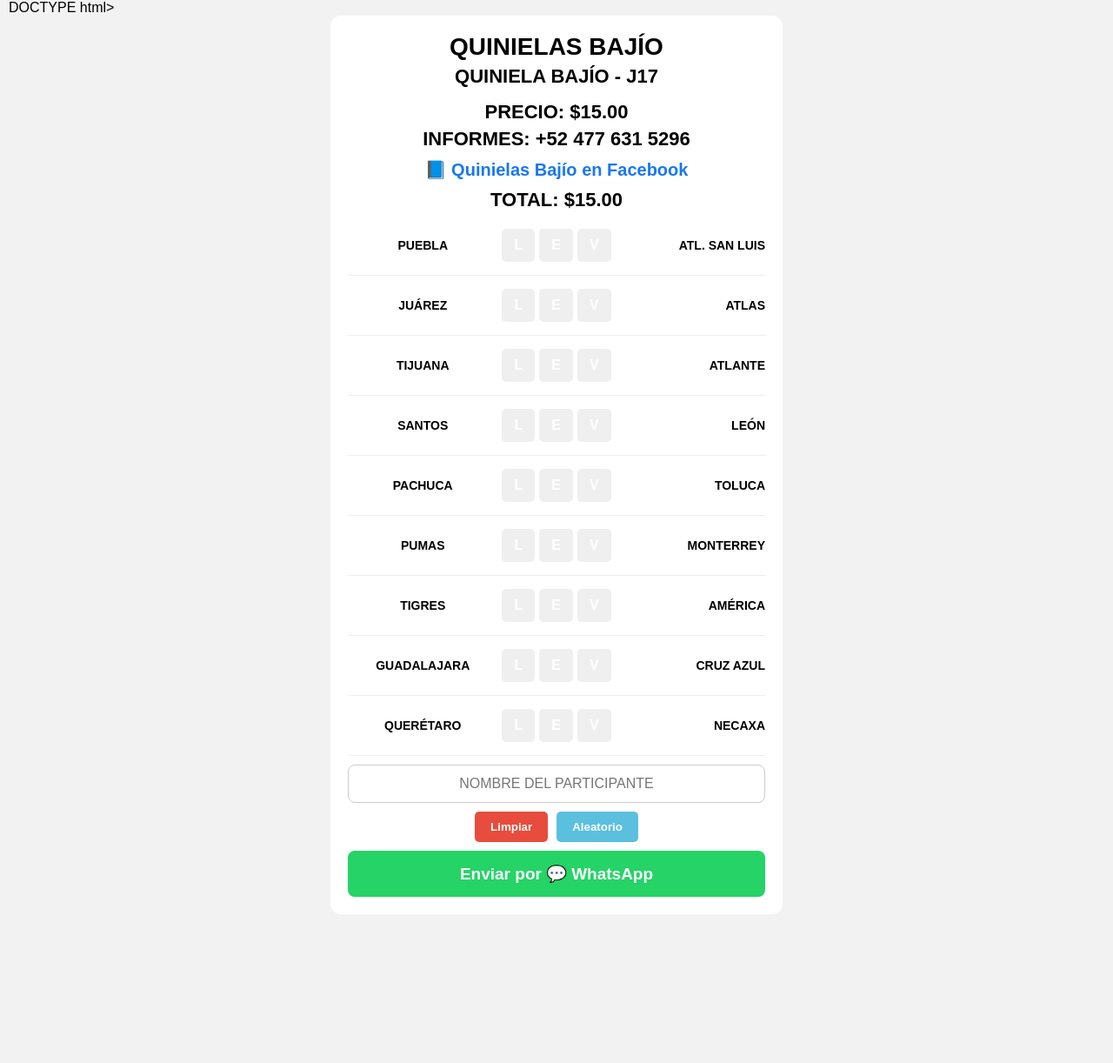
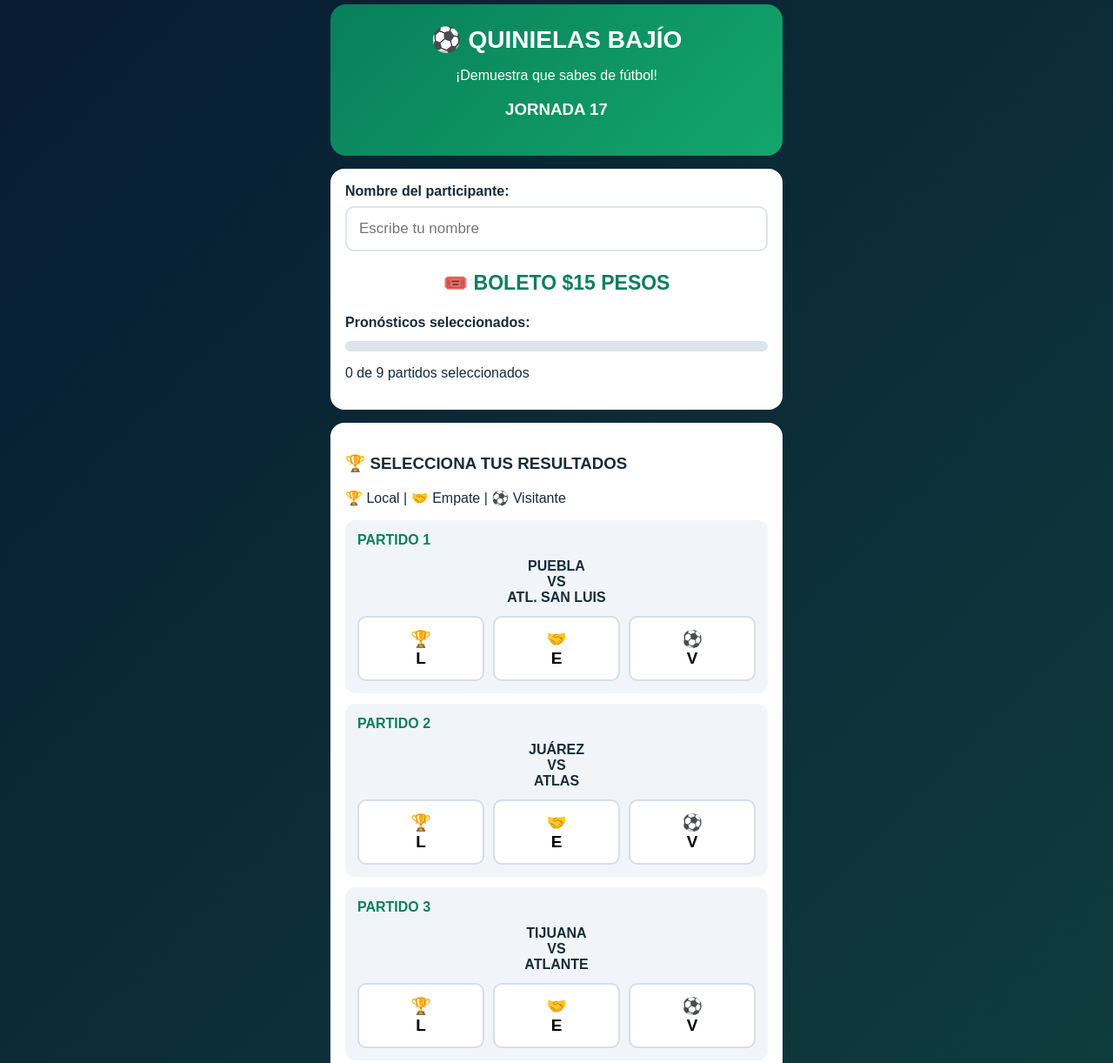
Before and after one commit to arturonosferato69eyes-sudo/QUINIELAS---B1, a plain HTML site: page index.html in a window 1280 px wide. Shown: the part 10-1232 px from the top of the page at 87% size. Before the commit the page ends 1071 px from the top, so only its background shows below. Drawn offline with Linux system fonts and the light colour scheme.

Commit message:
Revamp index.html with new styles and structure
Refactor HTML structure and styles for improved layout and design.

```diff
--- a/index.html
+++ b/index.html
@@ -1,64 +1,237 @@
-DOCTYPE html>
+<!DOCTYPE html>
 <html lang="es">
 <head>
 <meta charset="UTF-8">
 <meta name="viewport" content="width=device-width, initial-scale=1.0">
 <title>QUINIELAS BAJÍO</title>
+
 <style>
-body{font-family:Arial,sans-serif;background:#f2f2f2;margin:0;padding:10px}
-.card{background:#fff;max-width:480px;margin:auto;padding:20px;border-radius:12px;text-align:center}
-h1{margin:0;font-size:28px}
-h2{margin:5px 0 15px;font-size:22px}
-.precio{font-size:22px;font-weight:bold;margin:5px 0}
-.partido{display:flex;align-items:center;justify-content:space-between;border-bottom:1px solid #eee;padding:10px 0;font-weight:bold;font-size:14px}
-.partido span{flex:1}
-.partido span:last-child{text-align:right}
-.btns{display:flex;gap:5px;justify-content:center;margin:5px}
-.btns button{border:none;padding:10px 14px;color:#fff;font-weight:bold;font-size:16px;border-radius:5px;cursor:pointer}
-.btns button.sel{background:#000 !important}
-input{width:100%;padding:12px;border:1px solid #ccc;border-radius:8px;text-align:center;font-size:16px;box-sizing:border-box;margin-top:10px}
-.limpiar{background:#e74c3c}.aleatorio{background:#5bc0de}
-.whatsapp{background:#25D366;width:100%;padding:15px;border:none;color:#fff;font-size:19px;font-weight:bold;border-radius:8px;margin-top:10px}
-a{color:#1877f2;text-decoration:none;font-weight:bold;font-size:20px}
+*{box-sizing:border-box}
+body{
+ margin:0;padding:15px;
+ font-family:Arial,sans-serif;
+ background:linear-gradient(135deg,#071b32,#145044);
+ color:white
+}
+.contenedor{max-width:520px;margin:auto}
+.encabezado{
+ text-align:center;padding:24px 12px;
+ background:linear-gradient(135deg,#087f5b,#13a66b);
+ border-radius:18px;margin-bottom:15px
+}
+.encabezado h1{margin:0;font-size:28px}
+.encabezado p{margin-bottom:0}
+.tarjeta{
+ background:white;color:#172b3a;
+ padding:17px;border-radius:16px;margin-bottom:15px
+}
+input{
+ width:100%;padding:14px;
+ border:2px solid #dce5ec;border-radius:10px;
+ font-size:17px;margin-top:8px
+}
+.precio{
+ text-align:center;font-size:23px;
+ font-weight:bold;color:#087f5b
+}
+.partido{
+ background:#f1f5f9;padding:14px;
+ border-radius:12px;margin-bottom:12px
+}
+.numero{color:#087f5b;font-weight:bold}
+.equipos{
+ text-align:center;font-weight:bold;
+ font-size:16px;margin:12px 0
+}
+.opciones{display:flex;gap:10px}
+.opciones button{
+ flex:1;padding:13px 5px;
+ border:2px solid #d6dee5;border-radius:10px;
+ background:white;font-size:19px;font-weight:bold
+}
+.opciones button.seleccionado.local{
+ background:#f4c542;border-color:#d49b00
+}
+.opciones button.seleccionado.empate{
+ background:#aeb8c2;border-color:#778491
+}
+.opciones button.seleccionado.visitante{
+ background:#36b878;border-color:#16864e
+}
+.progreso{
+ height:12px;background:#dce5ec;
+ border-radius:20px;overflow:hidden;margin-top:12px
+}
+.barra{
+ height:100%;width:0%;background:#13a66b;
+ transition:.3s
+}
+.boton{
+ width:100%;border:none;border-radius:12px;
+ padding:16px;margin-top:10px;
+ font-size:17px;font-weight:bold
+}
+.enviar{background:#20bd65;color:white}
+.limpiar{background:#e8edf2;color:#172b3a}
+.aleatorio{background:#f4c542;color:#172b3a}
+.pie{text-align:center;font-size:12px;padding:15px}
 </style>
 </head>
+
 <body>
-<div class="card">
-<h1>QUINIELAS BAJÍO</h1>
-<h2 id="titulo">QUINIELA BAJÍO - J17</h2>
-<div class="precio">PRECIO: $15.00</div>
-<div class="precio">INFORMES: +52 477 631 5296</div>
-<div style="margin:10px 0"><a href="https://www.facebook.com/share/1a2b3c4d5e/" target="_blank">📘 Quinielas Bajío en Facebook</a></div>
-<div class="precio">TOTAL: $15.00</div>
-<div id="contenido"></div>
-<input id="nombre" placeholder="NOMBRE DEL PARTICIPANTE">
-<div style="display:flex;gap:10px;justify-content:center;margin-top:10px">
-<button class="limpiar" style="border:none;padding:10px 18px;color:#fff;font-weight:bold;border-radius:5px" onclick="limpiar()">Limpiar</button>
-<button class="aleatorio" style="border:none;padding:10px 18px;color:#fff;font-weight:bold;border-radius:5px" onclick="aleatorio()">Aleatorio</button>
+<div class="contenedor">
+
+<div class="encabezado">
+<h1>⚽ QUINIELAS BAJÍO</h1>
+<p>¡Demuestra que sabes de fútbol!</p>
+<h3>JORNADA 17</h3>
 </div>
-<button class="whatsapp" onclick="enviar()">Enviar por 💬 WhatsApp</button>
+
+<div class="tarjeta">
+<label><b>Nombre del participante:</b></label>
+<input id="nombre" type="text" placeholder="Escribe tu nombre">
+
+<p class="precio">🎟️ BOLETO $15 PESOS</p>
+
+<b>Pronósticos seleccionados:</b>
+<div class="progreso">
+<div class="barra" id="barra"></div>
 </div>
+<p id="contador">0 de 9 partidos seleccionados</p>
+</div>
+
+<div class="tarjeta">
+<h3>🏆 SELECCIONA TUS RESULTADOS</h3>
+<p>🏆 Local | 🤝 Empate | ⚽ Visitante</p>
+<div id="partidos"></div>
+
+<button class="boton aleatorio" onclick="aleatorio()">
+🎲 LLENAR ALEATORIAMENTE
+</button>
+
+<button class="boton limpiar" onclick="limpiar()">
+🧹 LIMPIAR QUINIELA
+</button>
+
+<button class="boton enviar" onclick="enviarWhatsApp()">
+📲 ENVIAR QUINIELA POR WHATSAPP
+</button>
+</div>
+
+<div class="pie">
+QUINIELAS BAJÍO © 2026
+</div>
+</div>
+
 <script>
-let juegos=[["PUEBLA","ATL. SAN LUIS"],["JUÁREZ","ATLAS"],["TIJUANA","ATLANTE"],["SANTOS","LEÓN"],["PACHUCA","TOLUCA"],["PUMAS","MONTERREY"],["TIGRES","AMÉRICA"],["GUADALAJARA","CRUZ AZUL"],["QUERÉTARO","NECAXA"]];
-let sel=Array(juegos.length).fill("");
-const cont=document.getElementById("contenido");
-juegos.forEach((j,i)=>{
-let div=document.createElement("div"); div.className="partido";
-div.innerHTML=`<span>${j[0]}</span><div class="btns" id="b${i}"><button onclick="elegir(${i},'L',this)">L</button><button onclick="elegir(${i},'E',this)">E</button><button onclick="elegir(${i},'V',this)">V</button></div><span>${j[1]}</span>`;
-cont.appendChild(div);
-});
-function elegir(i,v,boton){sel[i]=v; document.querySelectorAll("#b"+i+" button").forEach(b=>b.classList.remove("sel")); boton.classList.add("sel");}
-function limpiar(){sel=Array(juegos.length).fill(""); document.querySelectorAll(".btns button").forEach(b=>b.classList.remove("sel"));}
-function aleatorio(){const ops=["L","E","V"]; juegos.forEach((j,i)=>{let v=ops[Math.floor(Math.random()*3)]; sel[i]=v; let btns=document.querySelectorAll("#b"+i+" button"); btns.forEach(b=>b.classList.remove("sel")); btns[ops.indexOf(v)].classList.add("sel");});}
-function enviar(){
-let nombre=document.getElementById("nombre").value.trim();
-if(!nombre){alert("Pon tu nombre"); return;}
-if(sel.includes("")){alert("Te faltan partidos por elegir"); return;}
-let texto=`*QUINIELA BAJÍO - J17*%0A*Nombre:* ${nombre}%0A%0A`;
-juegos.forEach((j,i)=>{texto+=`${j[0]} vs ${j[1]}: ${sel[i]}%0A`;});
-texto+=`%0A*Total: $15.00*`;
-window.open(`https://wa.me/524776315296?text=${texto}`);
+const telefono="524776315296";
+
+const encuentros=[
+["PUEBLA","ATL. SAN LUIS"],
+["JUÁREZ","ATLAS"],
+["TIJUANA","ATLANTE"],
+["SANTOS","LEÓN"],
+["PACHUCA","TOLUCA"],
+["PUMAS","MONTERREY"],
+["TIGRES","AMÉRICA"],
+["GUADALAJARA","CRUZ AZUL"],
+["QUERÉTARO","NECAXA"]
+];
+
+const simbolos={L:"🏆",E:"🤝",V:"⚽"};
+let resultados=Array(9).fill("");
+
+function mostrarPartidos(){
+ const cont=document.getElementById("partidos");
+ cont.innerHTML="";
+
+ encuentros.forEach((p,i)=>{
+  cont.innerHTML+=`
+  <div class="partido">
+   <div class="numero">PARTIDO ${i+1}</div>
+   <div class="equipos">${p[0]}<br>VS<br>${p[1]}</div>
+   <div class="opciones">
+    <button id="l${i}" onclick="seleccionar(${i},'L')">🏆<br>L</button>
+    <button id="e${i}" onclick="seleccionar(${i},'E')">🤝<br>E</button>
+    <button id="v${i}" onclick="seleccionar(${i},'V')">⚽<br>V</button>
+   </div>
+  </div>`;
+ });
 }
+
+function seleccionar(i,op){
+ resultados[i]=op;
+
+ ["l","e","v"].forEach(x=>{
+  const b=document.getElementById(x+i);
+  b.className="";
+ });
+
+ const elegido=document.getElementById(op.toLowerCase()+i);
+ elegido.classList.add("seleccionado");
+
+ if(op==="L")elegido.classList.add("local");
+ if(op==="E")elegido.classList.add("empate");
+ if(op==="V")elegido.classList.add("visitante");
+
+ actualizarProgreso();
+}
+
+function actualizarProgreso(){
+ const n=resultados.filter(x=>x!=="").length;
+ document.getElementById("contador").innerText=
+ n+" de 9 partidos seleccionados";
+ document.getElementById("barra").style.width=
+ (n/9*100)+"%";
+}
+
+function limpiar(){
+ resultados=Array(9).fill("");
+ mostrarPartidos();
+ actualizarProgreso();
+}
+
+function aleatorio(){
+ encuentros.forEach((p,i)=>{
+  const opciones=["L","E","V"];
+  seleccionar(i,opciones[Math.floor(Math.random()*3)]);
+ });
+}
+
+function enviarWhatsApp(){
+ const nombre=document.getElementById("nombre").value.trim();
+
+ if(!nombre){
+  alert("Escribe tu nombre.");
+  return;
+ }
+
+ if(resultados.some(x=>x==="")){
+  alert("Selecciona los 9 partidos.");
+  return;
+ }
+
+ let mensaje="⚽ *QUINIELAS BAJÍO* ⚽\n";
+ mensaje+="🏆 JORNADA 17\n\n";
+ mensaje+="👤 Participante: "+nombre+"\n";
+ mensaje+="🎟️ Boleto: $15\n\n";
+ mensaje+="*MIS PRONÓSTICOS:*\n\n";
+
+ encuentros.forEach((p,i)=>{
+  mensaje+=(i+1)+". "+p[0]+" vs "+p[1]+"\n";
+  mensaje+="Resultado: "+simbolos[resultados[i]]+
+  " "+resultados[i]+"\n\n";
+ });
+
+ mensaje+="📲 Enviado desde Quinielas Bajío";
+
+ const url="https://wa.me/"+telefono+
+ "?text="+encodeURIComponent(mensaje);
+
+ window.location.href=url;
+}
+
+mostrarPartidos();
 </script>
 </body>
 </html>
```
